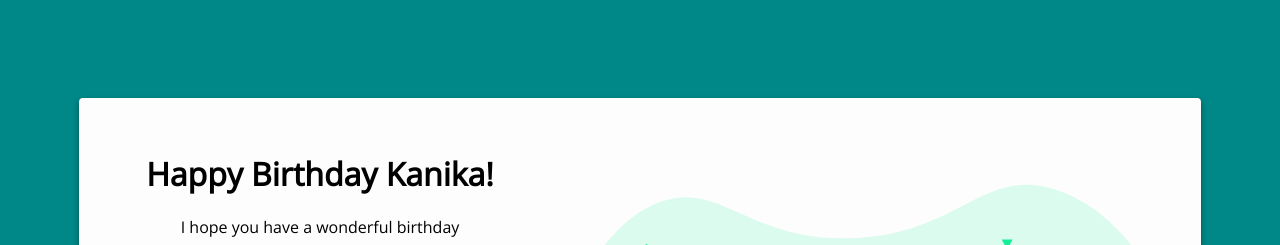
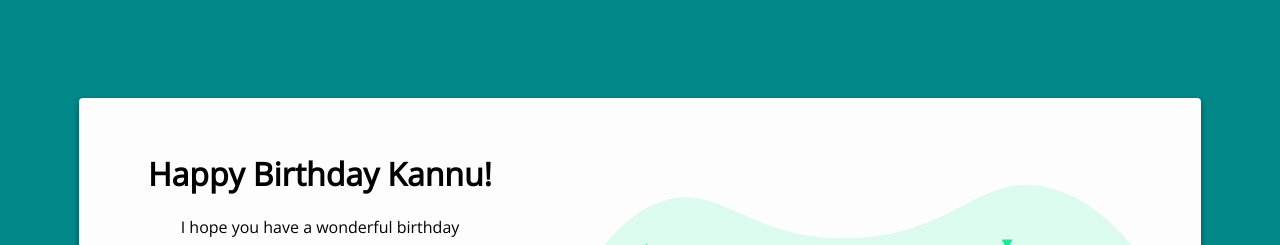
Before and after one commit to Prabhat000/birthday.github.io, a plain HTML site: page index.html in a window 1280 px wide. Shown: the top 245 px of the page. Drawn offline with nearby package versions, Linux system fonts and the light colour scheme.

Commit message:
Update index.html

```diff
--- a/index.html
+++ b/index.html
@@ -12,7 +12,7 @@
   <div class="card">
     <div><img src="./birthday.svg" alt="birthday" class="birthday"></div>
     <div class="text">
-      <h1 class="algin">Happy Birthday Kanika!</h1>
+      <h1 class="algin">Happy Birthday Kannu!</h1>
       <p class="algin">I hope you have a wonderful birthday</p>
       <p class="muted">
         <ul style="list-style-type:none;" class="muted">
```
